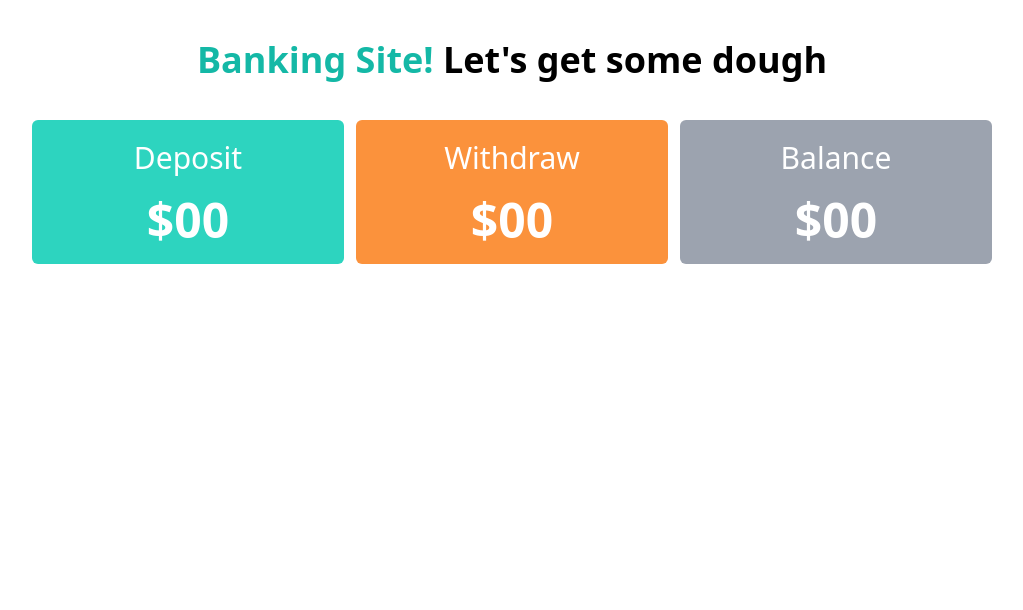
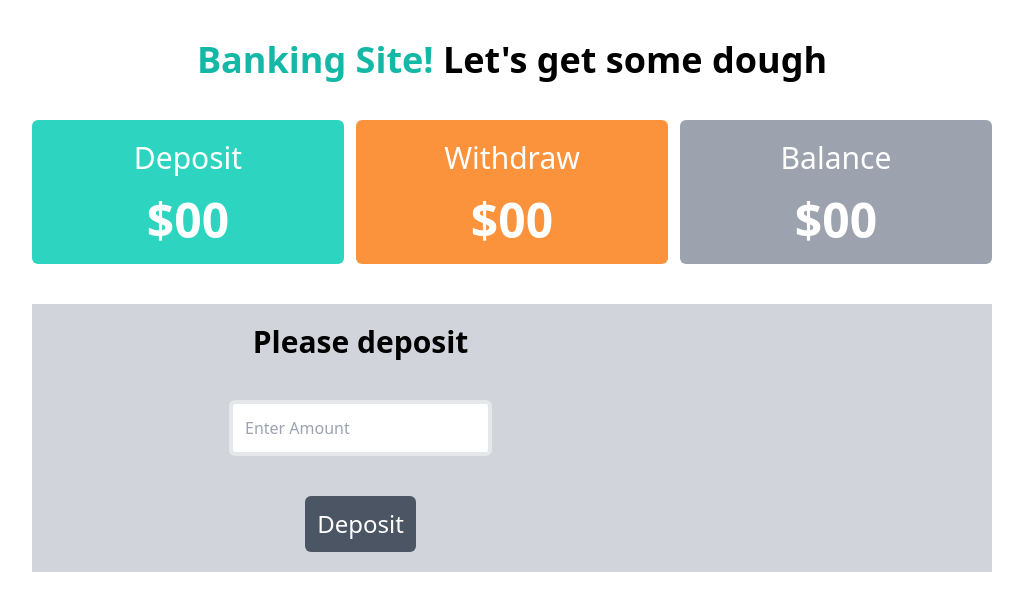
Before and after one commit to FahamidulDipro/baap-er-bank, a plain HTML site: page banking.html in a window 1280 px wide. Shown: the whole page, without its empty margins (128-1151 px from the left). Drawn offline with nearby package versions, Linux system fonts and the light colour scheme.

Commit message:
Deposit section added

```diff
--- a/banking.html
+++ b/banking.html
@@ -15,8 +15,9 @@
 
     </header>
     <main>
-        <!-- Grid Section -->
-        <section class="grid lg:grid-cols-3 md:grid-cols-3 sm:grid-cols-1 grid-cols-1 gap-3 justify-items-between align-items-center m-10 w-3/4 mx-auto">
+        <!-- Balance & Transaction  -->
+
+        <section class="grid lg:grid-cols-3 md:grid-cols-3 sm:grid-cols-1 grid-cols-1 gap-3 justify-items-between align-items-center m-10 w-3/4 container mx-auto">
             <div class="bg-teal-400 text-white p-5 rounded-md text-center">
                 <h3 class="text-3xl">Deposit</h3>
                 <h4 class="text-5xl text-center font-bold mt-5">$00</h4>
@@ -32,6 +33,21 @@
 
 
         </section>
+
+        <!-- Deposit & Withdraw -->
+        <section class="flex justify-center align-center w-3/4  bg-gray-300 text-center mx-auto container">
+            <div class="grid grid-cols-2">
+                <div class="mt-5">
+                    <h3 class="text-3xl font-bold">Please deposit</h3>
+                    <div class="mt-5">
+                        <input type="number" id="amount" placeholder="Enter Amount" class="m-5 p-3 rounded-md border-4">
+                        <br>
+
+                        <input type="button" value="Deposit" class="m-5 bg-gray-600 p-3 text-2xl text-white rounded-md cursor-pointer hover:bg-gray-500" id="deposit">
+                    </div>
+                </div>
+            </div>
+        </section>
     </main>
 
 </body>
```
